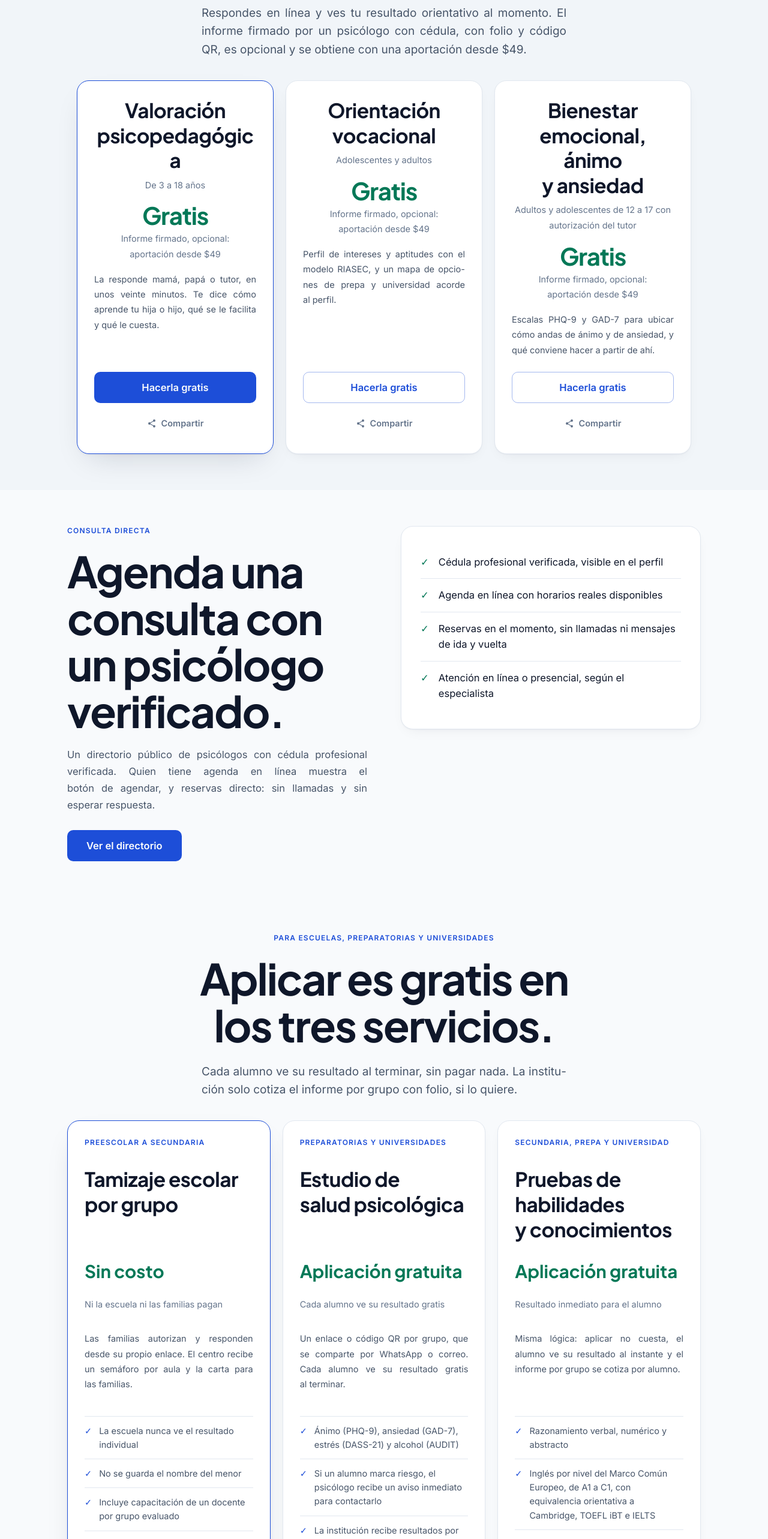
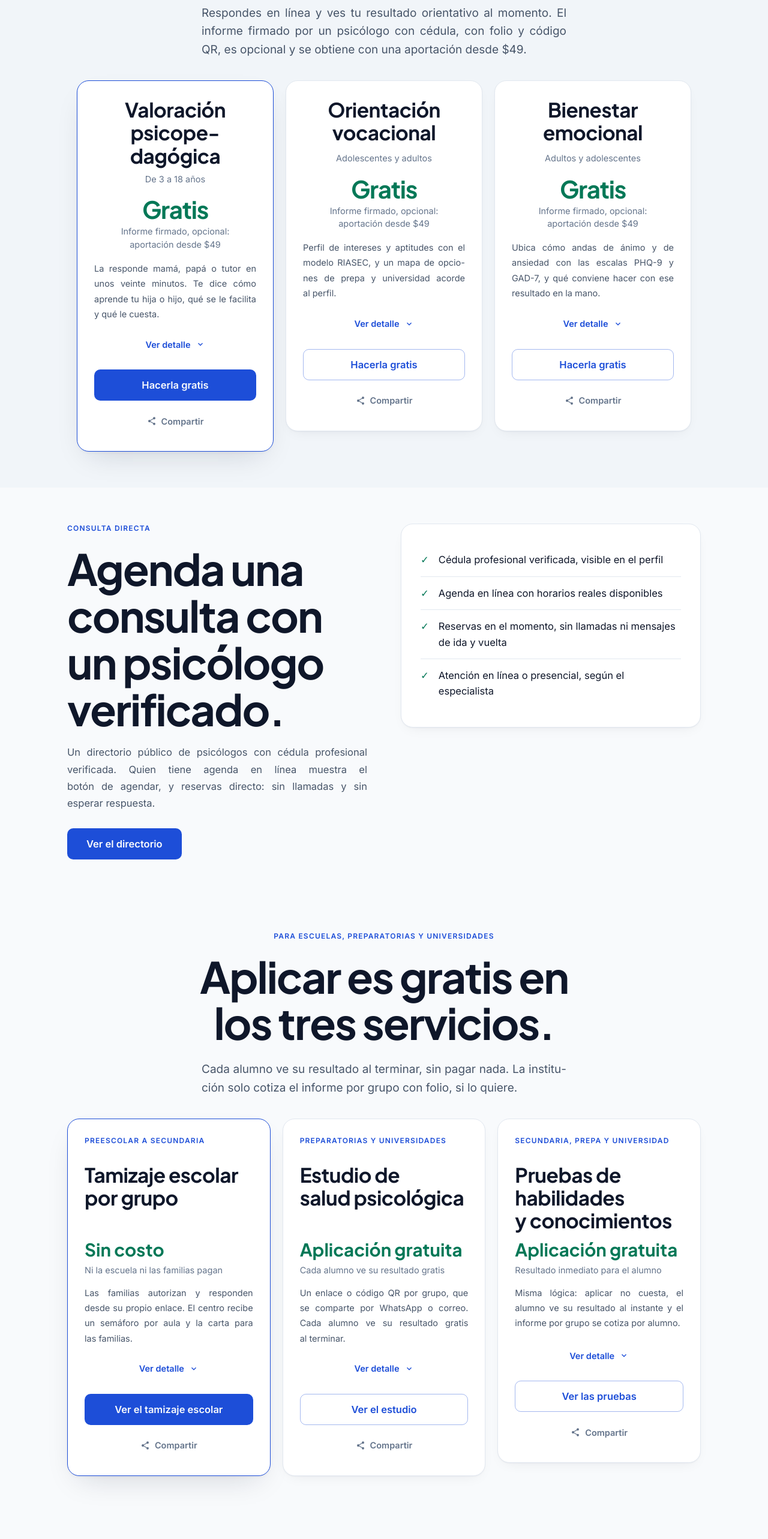
Before and after one commit to trayectoliceo-ux/trayectoliceo, a Next.js app: page / in a window 1280 px wide. Shown: the part 1300-3866 px from the top of the page at 60% size. Built offline with nearby package versions, Linux system fonts and the light colour scheme.

Commit message:
Corrige el corte de títulos y armoniza las tarjetas de servicio

```diff
--- a/src/app/globals.css
+++ b/src/app/globals.css
@@ -38,7 +38,27 @@
   h2,
   h3 {
     @apply font-display font-bold text-balance;
-    /* Ninguna palabra larga debe desbordar la caja en pantallas estrechas. */
+
+    /*
+      Una palabra larga en una caja estrecha —«psicopedagógica» dentro de
+      una tarjeta— se parte sí o sí. La cuestión es cómo.
+
+      Con partición silábica se corta por donde corresponde y con guión,
+      que es lo que el lector espera. `overflow-wrap: break-word` por sí
+      solo la cortaba en seco y sin guión, dejando una letra huérfana en el
+      renglón siguiente.
+
+      El orden importa: el navegador intenta primero la partición, y solo
+      recurre a `break-word` si ni partiendo cabe la palabra. Por eso se
+      conservan las dos reglas, no es redundancia.
+
+      `hyphenate-limit-chars: 8 4 4` reserva la partición a palabras de
+      ocho letras o más, dejando al menos cuatro a cada lado: en un título
+      grande, cortar palabras cortas se nota y afea.
+    */
+    hyphens: auto;
+    -webkit-hyphens: auto;
+    hyphenate-limit-chars: 8 4 4;
     overflow-wrap: break-word;
   }
 
--- a/src/app/page.tsx
+++ b/src/app/page.tsx
@@ -39,7 +39,7 @@ export default function PaginaInicio() {
 
         <GrupoRevelar
           total={familias.productos.length}
-          className="mx-auto mt-9 grid max-w-5xl items-stretch gap-5 sm:grid-cols-2 lg:grid-cols-3"
+          className="mx-auto mt-9 grid max-w-5xl items-start gap-5 sm:grid-cols-2 lg:grid-cols-3"
         >
           {familias.productos.map((servicio) => (
             <ElementoRevelar key={servicio.id} className="h-full">
--- /dev/null
+++ b/src/components/ui/Desplegable.tsx
@@ -0,0 +1,83 @@
+'use client';
+
+import { useId, useState } from 'react';
+import { AnimatePresence, motion, useReducedMotion } from 'motion/react';
+import { curva, duracion, salida } from '@/lib/motion';
+
+/**
+ * DESPLEGABLE DE DETALLE
+ * ----------------------
+ * Mantiene la tarjeta corta sin esconder información. La tarjeta tiene que
+ * caber de un vistazo para que las tres se comparen entre sí; el detalle
+ * —edades, alcance, qué mide— solo le interesa a quien ya se decidió por
+ * una, y a ese le basta con un clic.
+ *
+ * El contenido se monta y desmonta en lugar de ocultarse con altura cero.
+ * Aquí es lo correcto: no es contenido que deba indexarse, y mantenerlo en
+ * el DOM obligaría a sacarlo del orden de tabulación a mano para que el
+ * teclado no entre en una lista invisible.
+ *
+ * La altura se anima, que es lo único que delata que algo se abrió. Con
+ * `prefers-reduced-motion` aparece sin transición: para quien ha pedido
+ * menos movimiento, un acordeón que se despliega es justo lo que molesta.
+ */
+export function Desplegable({
+  resumen,
+  children,
+}: {
+  resumen: string;
+  children: React.ReactNode;
+}) {
+  const reducido = useReducedMotion();
+  const [abierto, setAbierto] = useState(false);
+  const id = useId();
+
+  return (
+    <div>
+      <button
+        type="button"
+        onClick={() => setAbierto((previo) => !previo)}
+        aria-expanded={abierto}
+        aria-controls={id}
+        className="flex min-h-[44px] w-full items-center justify-center gap-2 rounded text-menudo font-semibold text-institucional transition-colors duration-200 hover:text-institucional-hondo"
+      >
+        {resumen}
+        <motion.span
+          aria-hidden
+          animate={{ rotate: abierto ? 180 : 0 }}
+          transition={{ duration: duracion.rapida, ease: curva.salidaSuave }}
+          className="inline-block"
+        >
+          <svg viewBox="0 0 24 24" className="h-4 w-4 fill-current">
+            <path d="M7.41 8.59 12 13.17l4.59-4.58L18 10l-6 6-6-6z" />
+          </svg>
+        </motion.span>
+      </button>
+
+      <AnimatePresence initial={false}>
+        {abierto ? (
+          <motion.div
+            id={id}
+            key="detalle"
+            initial={{ height: 0, opacity: 0 }}
+            animate={{ height: 'auto', opacity: 1 }}
+            exit={{ height: 0, opacity: 0 }}
+            transition={{
+              height: {
+                duration: reducido ? 0 : duracion.base,
+                ease: curva.salidaSuave,
+              },
+              opacity: {
+                duration: reducido ? 0 : salida(duracion.base),
+                ease: curva.salidaSuave,
+              },
+            }}
+            className="overflow-hidden"
+          >
+            <div className="pt-3">{children}</div>
+          </motion.div>
+        ) : null}
+      </AnimatePresence>
+    </div>
+  );
+}
--- a/src/components/ui/ServiciosInstitucion.tsx
+++ b/src/components/ui/ServiciosInstitucion.tsx
@@ -1,4 +1,5 @@
 import { CompartirTarjeta } from '@/components/ui/CompartirTarjeta';
+import { Desplegable } from '@/components/ui/Desplegable';
 import { ElementoRevelar, GrupoRevelar } from '@/components/ui/Revelar';
 import { escuelas } from '@/content/rutas';
 import { sitio } from '@/content/sitio';
@@ -11,10 +12,10 @@ import { sitio } from '@/content/sitio';
  * verde, arriba del resumen, y la palabra «gratuita» aparece antes que
  * cualquier condición.
  *
- * Los puntos no se esconden tras un desplegable. Un director que está
- * valorando meter esto en sus aulas necesita ver de una vez qué datos se
- * guardan y cuáles no: esa es justo la objeción que frena la decisión, y
- * enterrarla la agrava.
+ * Los puntos van en un desplegable para que las tres tarjetas quepan
+ * juntas en pantalla y puedan compararse. Lo que decide es el precio y el
+ * resumen; el detalle de qué mide cada prueba y qué datos se guardan lo
+ * abre quien ya se interesó por una en concreto.
  */
 export function ServiciosInstitucion() {
   return (
@@ -30,35 +31,51 @@ export function ServiciosInstitucion() {
     */
     <GrupoRevelar
       total={escuelas.servicios.length}
-      className="grid items-stretch gap-5 lg:grid-cols-3 lg:grid-rows-[repeat(5,auto)_1fr_auto_auto]"
+      className="grid items-start gap-5 lg:grid-cols-3"
     >
       {escuelas.servicios.map((servicio) => (
         <ElementoRevelar
           as="article"
           key={servicio.id}
-          className={`flex h-full flex-col rounded-lg border bg-papel-puro p-6 sm:p-7 lg:row-span-8 lg:grid lg:grid-rows-subgrid ${
+          className={`flex flex-col rounded-lg border bg-papel-puro p-6 sm:p-7 ${
             'destacado' in servicio && servicio.destacado
               ? 'border-institucional shadow-elevada'
               : 'border-linea shadow-tarjeta'
           }`}
         >
-          <p className="etiqueta">{servicio.etiqueta}</p>
-          <h3 className="mt-3 text-balance text-t3">{servicio.nombre}</h3>
+          {/*
+            La etiqueta también reserva dos renglones: «Secundaria, prepa y
+            universidad» ocupa dos líneas en anchos intermedios mientras las
+            otras ocupan una, y ese renglón de más desalineaba la tarjeta
+            entera por debajo.
+          */}
+          <p className="etiqueta lg:min-h-[2.75em]">{servicio.etiqueta}</p>
+          {/*
+            Dos renglones reservados, medidos en `em` para que equivalgan
+            siempre a dos líneas del propio título aunque su tamaño escale
+            con el ancho. Así la fila de precios —que es lo que se compara
+            entre tarjetas— queda a la misma altura en las tres.
+          */}
+          <h3 className="mt-3 text-balance text-t3 leading-[1.15] lg:min-h-[3.45em]">
+            {servicio.nombre}
+          </h3>
 
           <p className="mt-3 whitespace-nowrap font-display text-entrada font-bold leading-[1.2] text-menta">
             {servicio.precio}
           </p>
           <p className="mt-1 text-menudo text-gris">{servicio.precioNota}</p>
 
-          <p className="justificado mt-3 text-menudo leading-[1.75] text-tinta-suave">
+          <p className="justificado mt-3 text-menudo leading-[1.75] text-tinta-suave lg:min-h-[5.5em]">
             {servicio.resumen}
           </p>
 
-          <ul className="mt-5 flex-1 border-t border-linea lg:flex-none">
+          <div className="mt-4">
+            <Desplegable resumen="Ver detalle">
+              <ul className="border-t border-linea">
                 {servicio.puntos.map((punto) => (
                   <li
                     key={punto}
-                className="flex items-baseline gap-3 border-b border-linea py-3 text-menudo leading-[1.6] text-tinta-suave"
+                    className="flex items-baseline gap-3 border-b border-linea py-2.5 text-menudo leading-[1.6] text-tinta-suave"
                   >
                     <span aria-hidden className="text-institucional">
                       ✓
@@ -67,12 +84,20 @@ export function ServiciosInstitucion() {
                   </li>
                 ))}
               </ul>
+            </Desplegable>
+          </div>
 
+          {/*
+            Sin estirar a la altura de la más alta: al abrir un detalle solo
+            crece esa tarjeta. Cerradas quedan iguales por las alturas
+            mínimas reservadas arriba.
+          */}
+          <div className="pt-5">
             <a
               href={servicio.url}
               target="_blank"
               rel="noopener noreferrer"
-            className={`mt-6 flex min-h-[52px] w-full items-center justify-center rounded px-5 text-center text-cuerpo font-semibold transition-colors duration-200 ${
+              className={`flex min-h-[52px] w-full items-center justify-center rounded px-5 text-center text-cuerpo font-semibold transition-colors duration-200 ${
                 'destacado' in servicio && servicio.destacado
                   ? 'bg-institucional text-papel hover:bg-institucional-hondo'
                   : 'border border-institucional/40 text-institucional hover:border-institucional hover:bg-institucional hover:text-papel'
@@ -86,6 +111,7 @@ export function ServiciosInstitucion() {
               texto={servicio.resumen}
               url={`${sitio.dominio}/escuelas`}
             />
+          </div>
         </ElementoRevelar>
       ))}
     </GrupoRevelar>
--- a/src/components/ui/TarjetaServicio.tsx
+++ b/src/components/ui/TarjetaServicio.tsx
@@ -1,4 +1,5 @@
 import { CompartirTarjeta } from '@/components/ui/CompartirTarjeta';
+import { Desplegable } from '@/components/ui/Desplegable';
 import { sitio } from '@/content/sitio';
 
 export type ServicioFamilia = {
@@ -6,6 +7,7 @@ export type ServicioFamilia = {
   nombre: string;
   edades: string;
   resumen: string;
+  detalle: string[];
   accion: string;
   url: string;
   destacado?: boolean;
@@ -24,35 +26,78 @@ export type ServicioFamilia = {
  * grande, que es el argumento. Y solo entonces la aportación opcional, en
  * pequeño: ponerla arriba convertiría una pantalla de «empieza ya» en una
  * pantalla de precios.
+ *
+ * El detalle va en un desplegable. Las tres tarjetas se comparan entre sí,
+ * y para compararlas tienen que caber juntas en pantalla; quien ya eligió
+ * una abre su detalle y lee lo específico.
  */
 export function TarjetaServicio({ servicio }: { servicio: ServicioFamilia }) {
   return (
-    <div
-      className={`flex h-full flex-col rounded-lg border bg-papel-puro p-6 text-center sm:p-7 ${
+    <article
+      className={`flex flex-col rounded-lg border bg-papel-puro p-6 text-center sm:p-7 ${
         servicio.destacado
           ? 'border-institucional shadow-elevada'
           : 'border-linea shadow-tarjeta'
       }`}
     >
-      <h3 className="text-balance text-t3">{servicio.nombre}</h3>
+      {/*
+        `hyphens` heredado de la hoja global parte las palabras largas con
+        guión; `text-balance` reparte las líneas para que la última no
+        quede con una sola palabra colgando.
+
+        La altura mínima va en `em`, no en `rem`: así equivale siempre a
+        dos renglones del propio título, que escala con `clamp`. Con una
+        medida fija habría que recalcularla en cada ancho, y es justo ahí
+        donde la alineación entre tarjetas se rompe.
+      */}
+      <h3 className="text-balance text-t3 leading-[1.15] sm:min-h-[2.4em]">
+        {servicio.nombre}
+      </h3>
       <p className="mt-2 text-menudo text-gris">{servicio.edades}</p>
 
       <p className="mt-4 font-display text-[clamp(1.75rem,4.2vw,2.5rem)] font-bold leading-[1.1] tracking-[-0.03em] text-menta">
         Gratis
       </p>
-      <p className="mt-1 text-menudo text-gris">
-        Informe firmado, opcional: aportación desde&nbsp;$49
+      <p className="mt-1 text-menudo leading-[1.5] text-gris">
+        Informe firmado, opcional:
+        <br />
+        aportación desde&nbsp;$49
       </p>
 
-      <p className="justificado mt-4 flex-1 text-menudo leading-[1.75] text-tinta-suave">
+      <p className="justificado mt-4 text-menudo leading-[1.75] text-tinta-suave sm:min-h-[5.5em]">
         {servicio.resumen}
       </p>
 
+      <div className="mt-4">
+        <Desplegable resumen="Ver detalle">
+          <ul className="border-t border-linea text-left">
+            {servicio.detalle.map((punto) => (
+              <li
+                key={punto}
+                className="flex items-baseline gap-3 border-b border-linea py-2.5 text-menudo leading-[1.6] text-tinta-suave"
+              >
+                <span aria-hidden className="text-institucional">
+                  ·
+                </span>
+                <span className="min-w-0">{punto}</span>
+              </li>
+            ))}
+          </ul>
+        </Desplegable>
+      </div>
+
+      {/*
+        Las tarjetas no se estiran a la altura de la más alta: al abrir un
+        detalle solo crece la suya, y las otras dos no se quedan con un
+        hueco en blanco que no explica nada. Cerradas quedan iguales
+        gracias a las alturas mínimas de arriba.
+      */}
+      <div className="pt-5">
         <a
           href={servicio.url}
           target="_blank"
           rel="noopener noreferrer"
-        className={`mt-6 flex min-h-[52px] w-full items-center justify-center rounded px-5 text-center text-cuerpo font-semibold transition-colors duration-200 ${
+          className={`flex min-h-[52px] w-full items-center justify-center rounded px-5 text-center text-cuerpo font-semibold transition-colors duration-200 ${
             servicio.destacado
               ? 'bg-institucional text-papel hover:bg-institucional-hondo'
               : 'border border-institucional/40 text-institucional hover:border-institucional hover:bg-institucional hover:text-papel'
@@ -67,5 +112,6 @@ export function TarjetaServicio({ servicio }: { servicio: ServicioFamilia }) {
           url={`${sitio.dominio}/familias`}
         />
       </div>
+    </article>
   );
 }
--- a/src/content/rutas.ts
+++ b/src/content/rutas.ts
@@ -570,7 +570,13 @@ export const familias = {
       nombre: 'Valoración psicopedagógica',
       edades: 'De 3 a 18 años',
       resumen:
-        'La responde mamá, papá o tutor, en unos veinte minutos. Te dice cómo aprende tu hija o hijo, qué se le facilita y qué le cuesta.',
+        'La responde mamá, papá o tutor en unos veinte minutos. Te dice cómo aprende tu hija o hijo, qué se le facilita y qué le cuesta.',
+      detalle: [
+        'La contesta quien ejerce la patria potestad, no el menor',
+        'Unos veinte minutos desde el teléfono, cuando puedas',
+        'Explora atención, memoria, lectura, escritura y cálculo',
+        'Señala si conviene una valoración más a fondo y con quién',
+      ],
       accion: 'Hacerla gratis',
       url: 'https://psicometrics.app/tamizaje-familiar',
       destacado: true,
@@ -581,16 +587,28 @@ export const familias = {
       edades: 'Adolescentes y adultos',
       resumen:
         'Perfil de intereses y aptitudes con el modelo RIASEC, y un mapa de opciones de prepa y universidad acorde al perfil.',
+      detalle: [
+        'Modelo RIASEC de intereses y aptitudes',
+        'Mapa de carreras y planteles acorde al perfil obtenido',
+        'Útil antes de elegir prepa, universidad o cambio de carrera',
+        'También para adultos que estén replanteando su rumbo',
+      ],
       accion: 'Hacerla gratis',
       url: 'https://psicometrics.app/orientacion-vocacional',
       destacado: false,
     },
     {
       id: 'bienestar-emocional',
-      nombre: 'Bienestar emocional, ánimo y ansiedad',
-      edades: 'Adultos y adolescentes de 12 a 17 con autorización del tutor',
+      nombre: 'Bienestar emocional',
+      edades: 'Adultos y adolescentes',
       resumen:
-        'Escalas PHQ-9 y GAD-7 para ubicar cómo andas de ánimo y de ansiedad, y qué conviene hacer a partir de ahí.',
+        'Ubica cómo andas de ánimo y de ansiedad con las escalas PHQ-9 y GAD-7, y qué conviene hacer con ese resultado en la mano.',
+      detalle: [
+        'Escala PHQ-9 para el estado de ánimo',
+        'Escala GAD-7 para la ansiedad',
+        'De 12 a 17 años se requiere autorización del tutor',
+        'No es un diagnóstico: orienta sobre si conviene consultar',
+      ],
       accion: 'Hacerla gratis',
       url: 'https://psicometrics.app/bienestar',
       destacado: false,
```
Lines whose indentation alone changed are shown as unchanged.
